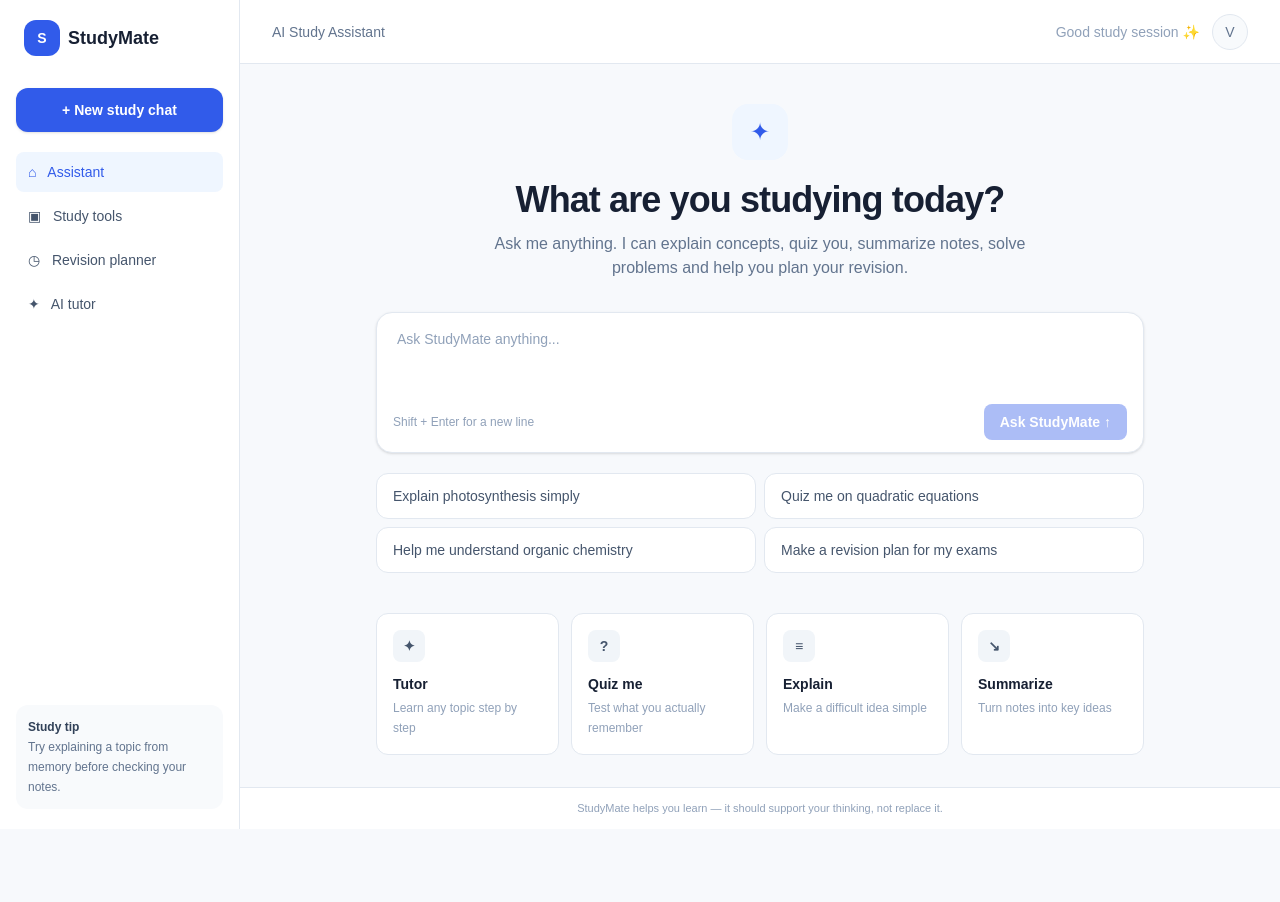
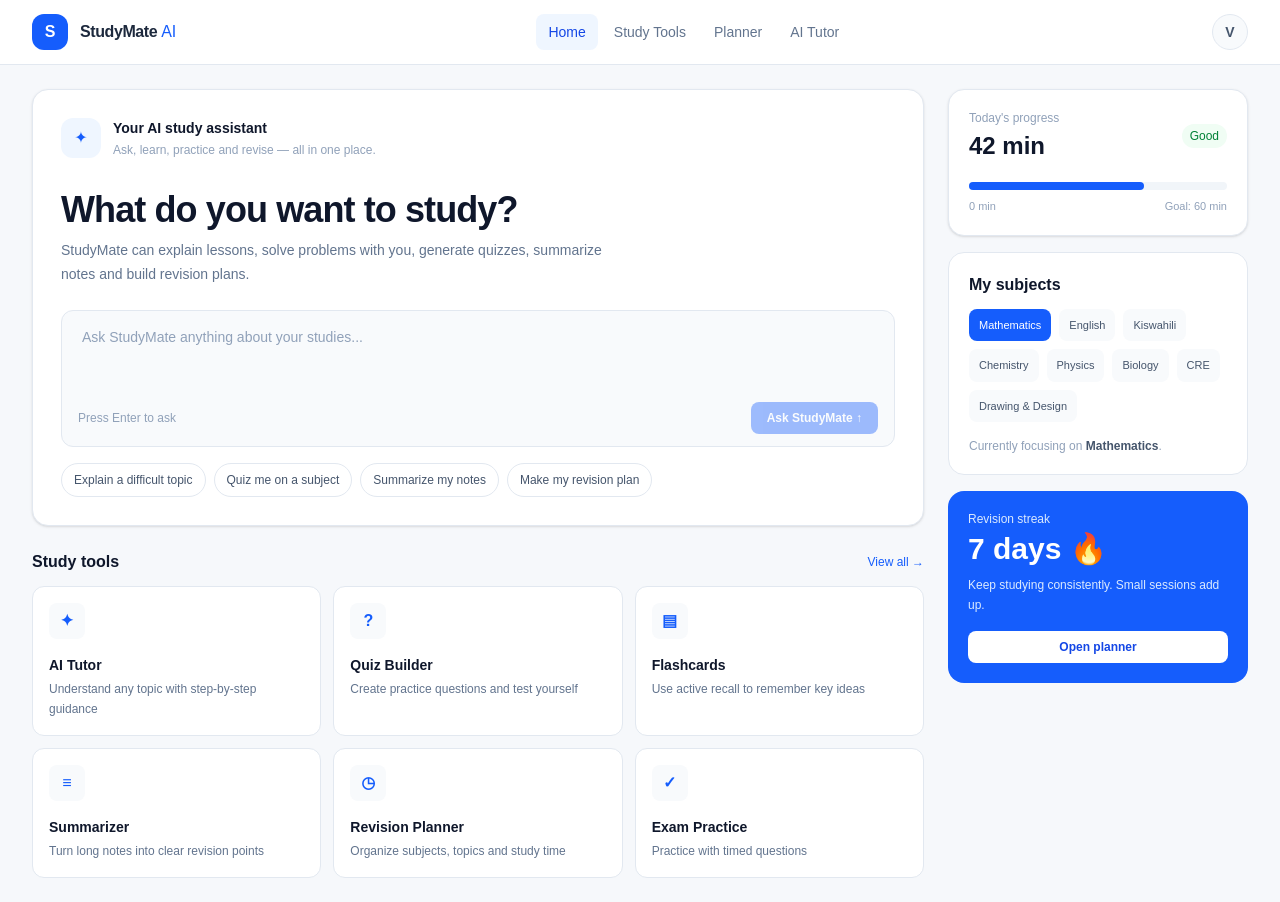
Before and after one commit to vince551/StudyMate-AI, a Next.js app: page / in a window 1280 px wide. Before the commit the page ends 829 px from the top, so only its background shows below. Built offline with nearby package versions, Linux system fonts and the light colour scheme.

Commit message:
Expand StudyMate into a complete study suite

```diff
--- a/app/page.tsx
+++ b/app/page.tsx
@@ -1,81 +1,54 @@
 "use client";
-
 import { useState } from "react";
 
-const modes = [
-  ["Tutor", "Learn any topic step by step", "✦"],
-  ["Quiz me", "Test what you actually remember", "?"],
-  ["Explain", "Make a difficult idea simple", "≡"],
-  ["Summarize", "Turn notes into key ideas", "↘"],
+const subjects = ["Mathematics", "English", "Kiswahili", "Chemistry", "Physics", "Biology", "CRE", "Drawing & Design"];
+const tools = [
+  ["AI Tutor", "Understand any topic with step-by-step guidance", "✦", "/tutor"],
+  ["Quiz Builder", "Create practice questions and test yourself", "?", "/study"],
+  ["Flashcards", "Use active recall to remember key ideas", "▤", "/study"],
+  ["Summarizer", "Turn long notes into clear revision points", "≡", "/study"],
+  ["Revision Planner", "Organize subjects, topics and study time", "◷", "/planner"],
+  ["Exam Practice", "Practice with timed questions", "✓", "/study"],
 ];
-
-const suggestions = [
-  "Explain photosynthesis simply",
-  "Quiz me on quadratic equations",
-  "Help me understand organic chemistry",
-  "Make a revision plan for my exams",
-];
+const suggestions = ["Explain a difficult topic", "Quiz me on a subject", "Summarize my notes", "Make my revision plan"];
 
 export default function Home() {
-  const [message, setMessage] = useState("");
-  const [sent, setSent] = useState("");
+  const [query, setQuery] = useState("");
+  const [activeSubject, setActiveSubject] = useState("Mathematics");
+  const [submitted, setSubmitted] = useState("");
+  const ask = (value = query) => { if (!value.trim()) return; setSubmitted(value.trim()); setQuery(""); };
 
-  function ask(text = message) {
-    if (!text.trim()) return;
-    setSent(text.trim());
-    setMessage("");
-  }
+  return <main className="min-h-screen bg-[#f6f8fb] text-slate-800">
+    <header className="sticky top-0 z-20 border-b border-slate-200 bg-white/95 backdrop-blur">
+      <div className="mx-auto flex h-16 max-w-7xl items-center justify-between px-4 sm:px-6 lg:px-8">
+        <a href="/" className="flex items-center gap-3"><span className="grid h-9 w-9 place-items-center rounded-xl bg-blue-600 font-bold text-white">S</span><span className="font-bold tracking-tight">StudyMate <span className="font-normal text-blue-600">AI</span></span></a>
+        <nav className="hidden items-center gap-1 text-sm md:flex"><a className="rounded-lg bg-blue-50 px-3 py-2 font-medium text-blue-700" href="/">Home</a><a className="rounded-lg px-3 py-2 text-slate-500 hover:bg-slate-50" href="/study">Study Tools</a><a className="rounded-lg px-3 py-2 text-slate-500 hover:bg-slate-50" href="/planner">Planner</a><a className="rounded-lg px-3 py-2 text-slate-500 hover:bg-slate-50" href="/tutor">AI Tutor</a></nav>
+        <button className="grid h-9 w-9 place-items-center rounded-full border border-slate-200 bg-slate-50 text-sm font-semibold text-slate-600">V</button>
+      </div>
+    </header>
 
-  return (
-    <main className="min-h-screen bg-[#f7f9fc] text-[#172033]">
-      <div className="mx-auto flex min-h-screen max-w-7xl">
-        <aside className="hidden w-60 shrink-0 border-r border-slate-200 bg-white px-4 py-5 md:flex md:flex-col">
-          <a href="/" className="flex items-center gap-2 px-2 text-lg font-bold"><span className="grid h-9 w-9 place-items-center rounded-xl bg-[#315bea] text-sm text-white">S</span> StudyMate</a>
-          <button className="mt-8 rounded-xl bg-[#315bea] px-4 py-3 text-sm font-semibold text-white shadow-sm">+ New study chat</button>
-          <nav className="mt-5 space-y-1 text-sm">
-            <a className="flex rounded-lg bg-blue-50 px-3 py-2.5 font-medium text-[#315bea]" href="/">⌂ &nbsp; Assistant</a>
-            <a className="flex rounded-lg px-3 py-2.5 text-slate-600 hover:bg-slate-50" href="/study">▣ &nbsp; Study tools</a>
-            <a className="flex rounded-lg px-3 py-2.5 text-slate-600 hover:bg-slate-50" href="/planner">◷ &nbsp; Revision planner</a>
-            <a className="flex rounded-lg px-3 py-2.5 text-slate-600 hover:bg-slate-50" href="/tutor">✦ &nbsp; AI tutor</a>
-          </nav>
-          <div className="mt-auto rounded-xl bg-slate-50 p-3 text-xs leading-5 text-slate-500"><b className="text-slate-700">Study tip</b><br />Try explaining a topic from memory before checking your notes.</div>
-        </aside>
-
-        <section className="flex min-w-0 flex-1 flex-col">
-          <header className="flex h-16 items-center justify-between border-b border-slate-200 bg-white px-5 sm:px-8">
-            <div className="flex items-center gap-3 md:hidden"><span className="grid h-8 w-8 place-items-center rounded-lg bg-[#315bea] text-sm font-bold text-white">S</span><b>StudyMate</b></div>
-            <div className="hidden text-sm text-slate-500 md:block">AI Study Assistant</div>
-            <div className="flex items-center gap-3 text-sm"><span className="hidden text-slate-400 sm:block">Good study session ✨</span><button className="h-9 w-9 rounded-full border border-slate-200 bg-slate-50 text-slate-500">V</button></div>
-          </header>
-
-          <div className="flex flex-1 flex-col px-5 pb-8 pt-10 sm:px-8 lg:px-16">
-            <div className="mx-auto w-full max-w-3xl">
-              {!sent ? (
-                <>
-                  <div className="text-center">
-                    <div className="mx-auto grid h-14 w-14 place-items-center rounded-2xl bg-blue-50 text-2xl text-[#315bea]">✦</div>
-                    <h1 className="mt-5 text-3xl font-bold tracking-tight sm:text-4xl">What are you studying today?</h1>
-                    <p className="mx-auto mt-3 max-w-xl text-sm leading-6 text-slate-500 sm:text-base">Ask me anything. I can explain concepts, quiz you, summarize notes, solve problems and help you plan your revision.</p>
-                  </div>
-                  <div className="mt-8 rounded-2xl border border-slate-200 bg-white p-2 shadow-sm focus-within:border-blue-300 focus-within:ring-4 focus-within:ring-blue-50">
-                    <textarea value={message} onChange={(e) => setMessage(e.target.value)} onKeyDown={(e) => { if (e.key === "Enter" && !e.shiftKey) { e.preventDefault(); ask(); } }} placeholder="Ask StudyMate anything..." rows={3} className="w-full resize-none border-0 bg-transparent px-3 py-2 text-sm outline-none placeholder:text-slate-400" />
-                    <div className="flex items-center justify-between px-2 pb-1"><span className="text-xs text-slate-400">Shift + Enter for a new line</span><button onClick={() => ask()} className="rounded-lg bg-[#315bea] px-4 py-2 text-sm font-semibold text-white disabled:opacity-40" disabled={!message.trim()}>Ask StudyMate ↑</button></div>
-                  </div>
-                  <div className="mt-5 grid gap-2 sm:grid-cols-2">{suggestions.map((s) => <button key={s} onClick={() => ask(s)} className="rounded-xl border border-slate-200 bg-white px-4 py-3 text-left text-sm text-slate-600 transition hover:border-blue-200 hover:bg-blue-50 hover:text-[#315bea]">{s}</button>)}</div>
-                  <div className="mt-10 grid grid-cols-2 gap-3 sm:grid-cols-4">{modes.map(([name, desc, icon]) => <a href={name === "Tutor" ? "/tutor" : "/study"} key={name} className="rounded-xl border border-slate-200 bg-white p-4 hover:border-slate-300"><span className="grid h-8 w-8 place-items-center rounded-lg bg-slate-100 text-sm font-bold text-slate-600">{icon}</span><b className="mt-3 block text-sm">{name}</b><span className="mt-1 block text-xs leading-5 text-slate-400">{desc}</span></a>)}</div>
-                </>
-              ) : (
-                <div>
-                  <div className="mb-8 flex items-start gap-3"><span className="grid h-9 w-9 shrink-0 place-items-center rounded-full bg-[#315bea] text-sm font-bold text-white">V</span><div className="rounded-2xl rounded-tl-sm bg-blue-50 px-4 py-3 text-sm leading-6 text-slate-700">{sent}</div></div>
-                  <div className="flex items-start gap-3"><span className="grid h-9 w-9 shrink-0 place-items-center rounded-full bg-[#315bea] text-white">✦</span><div className="rounded-2xl rounded-tl-sm border border-slate-200 bg-white px-5 py-4 text-sm leading-7 text-slate-600 shadow-sm"><b className="text-slate-800">Let&apos;s study that together.</b><p className="mt-2">I&apos;m ready to break this down into clear steps, examples and a quick check for understanding. Connect an AI model to the assistant API to enable live answers.</p><button onClick={() => setSent("")} className="mt-4 rounded-lg border border-slate-200 px-3 py-2 text-xs font-medium hover:bg-slate-50">Start another question</button></div></div>
-                </div>
-              )}
-            </div>
+    <div className="mx-auto max-w-7xl px-4 py-6 sm:px-6 lg:px-8">
+      <section className="grid gap-6 lg:grid-cols-[1fr_300px]">
+        <div>
+          <div className="rounded-2xl border border-slate-200 bg-white p-5 shadow-sm sm:p-7">
+            <div className="flex items-start gap-3"><div className="grid h-10 w-10 shrink-0 place-items-center rounded-xl bg-blue-50 text-blue-600">✦</div><div><p className="text-sm font-semibold text-slate-900">Your AI study assistant</p><p className="mt-1 text-xs text-slate-400">Ask, learn, practice and revise — all in one place.</p></div></div>
+            {!submitted ? <>
+              <h1 className="mt-8 text-3xl font-bold tracking-tight text-slate-900 sm:text-4xl">What do you want to study?</h1>
+              <p className="mt-2 max-w-xl text-sm leading-6 text-slate-500">StudyMate can explain lessons, solve problems with you, generate quizzes, summarize notes and build revision plans.</p>
+              <div className="mt-6 rounded-xl border border-slate-200 bg-slate-50 p-2 focus-within:border-blue-400 focus-within:ring-4 focus-within:ring-blue-50"><textarea value={query} onChange={e => setQuery(e.target.value)} onKeyDown={e => {if(e.key === "Enter" && !e.shiftKey){e.preventDefault();ask();}}} rows={3} placeholder="Ask StudyMate anything about your studies..." className="w-full resize-none bg-transparent px-3 py-2 text-sm outline-none placeholder:text-slate-400"/><div className="flex items-center justify-between px-2 pb-1"><span className="text-xs text-slate-400">Press Enter to ask</span><button onClick={() => ask()} disabled={!query.trim()} className="rounded-lg bg-blue-600 px-4 py-2 text-xs font-semibold text-white disabled:opacity-40">Ask StudyMate ↑</button></div></div>
+              <div className="mt-4 flex flex-wrap gap-2">{suggestions.map(s => <button key={s} onClick={() => ask(s)} className="rounded-full border border-slate-200 bg-white px-3 py-2 text-xs text-slate-600 hover:border-blue-200 hover:bg-blue-50 hover:text-blue-700">{s}</button>)}</div>
+            </> : <div className="mt-8"><div className="rounded-xl bg-blue-50 p-4 text-sm text-blue-900"><b>You asked:</b><p className="mt-1">{submitted}</p></div><div className="mt-4 rounded-xl border border-slate-200 p-5 text-sm leading-6 text-slate-600"><b className="text-slate-900">StudyMate is ready.</b><p className="mt-1">Connect the AI provider to this assistant and it can respond with explanations, examples, questions and guided solutions.</p><button onClick={() => setSubmitted("")} className="mt-4 rounded-lg border px-3 py-2 text-xs font-medium">Ask another question</button></div></div>}
           </div>
 
-          <footer className="border-t border-slate-200 bg-white px-5 py-3 text-center text-[11px] text-slate-400">StudyMate helps you learn — it should support your thinking, not replace it.</footer>
-        </section>
-      </div>
-    </main>
-  );
+          <div className="mt-6"><div className="mb-3 flex items-center justify-between"><h2 className="font-bold text-slate-900">Study tools</h2><a href="/study" className="text-xs font-medium text-blue-600">View all →</a></div><div className="grid gap-3 sm:grid-cols-2 lg:grid-cols-3">{tools.map(([title,desc,icon,href]) => <a href={href} key={title} className="group rounded-xl border border-slate-200 bg-white p-4 transition hover:-translate-y-0.5 hover:border-blue-200 hover:shadow-sm"><span className="grid h-9 w-9 place-items-center rounded-lg bg-slate-50 font-semibold text-blue-600 group-hover:bg-blue-50">{icon}</span><h3 className="mt-4 text-sm font-semibold text-slate-900">{title}</h3><p className="mt-1 text-xs leading-5 text-slate-500">{desc}</p></a>)}</div></div>
+        </div>
+
+        <aside className="space-y-4">
+          <div className="rounded-2xl border border-slate-200 bg-white p-5 shadow-sm"><div className="flex items-center justify-between"><div><p className="text-xs text-slate-400">Today&apos;s progress</p><p className="mt-1 text-2xl font-bold text-slate-900">42 min</p></div><span className="rounded-full bg-green-50 px-2 py-1 text-xs font-medium text-green-700">Good</span></div><div className="mt-5 h-2 rounded-full bg-slate-100"><div className="h-full w-[68%] rounded-full bg-blue-600" /></div><div className="mt-2 flex justify-between text-[11px] text-slate-400"><span>0 min</span><span>Goal: 60 min</span></div></div>
+          <div className="rounded-2xl border border-slate-200 bg-white p-5"><h2 className="font-semibold text-slate-900">My subjects</h2><div className="mt-3 flex flex-wrap gap-2">{subjects.map(s => <button key={s} onClick={() => setActiveSubject(s)} className={`rounded-lg px-2.5 py-2 text-[11px] ${activeSubject === s ? "bg-blue-600 font-medium text-white" : "bg-slate-50 text-slate-600 hover:bg-blue-50"}`}>{s}</button>)}</div><p className="mt-4 text-xs text-slate-400">Currently focusing on <b className="text-slate-600">{activeSubject}</b>.</p></div>
+          <div className="rounded-2xl bg-blue-600 p-5 text-white"><p className="text-xs text-blue-100">Revision streak</p><div className="mt-1 text-3xl font-bold">7 days 🔥</div><p className="mt-2 text-xs leading-5 text-blue-100">Keep studying consistently. Small sessions add up.</p><a href="/planner" className="mt-4 block rounded-lg bg-white px-3 py-2 text-center text-xs font-semibold text-blue-700">Open planner</a></div>
+        </aside>
+      </section>
+    </div>
+  </main>;
 }
```
